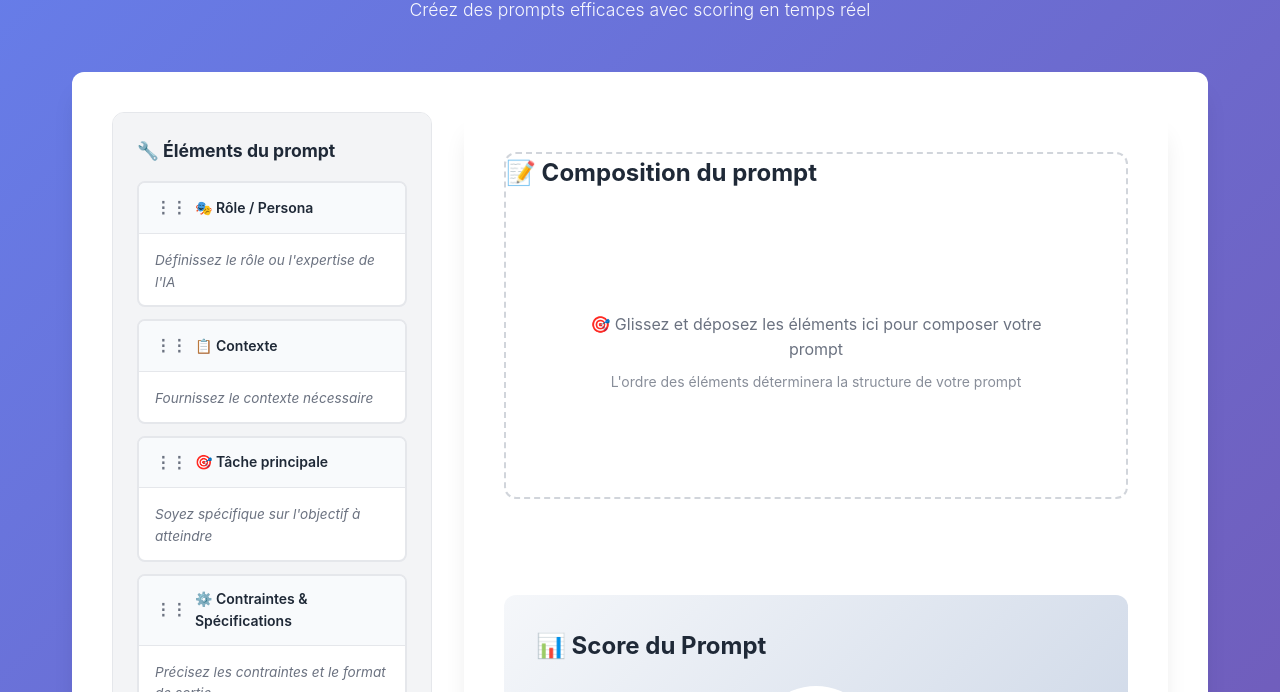
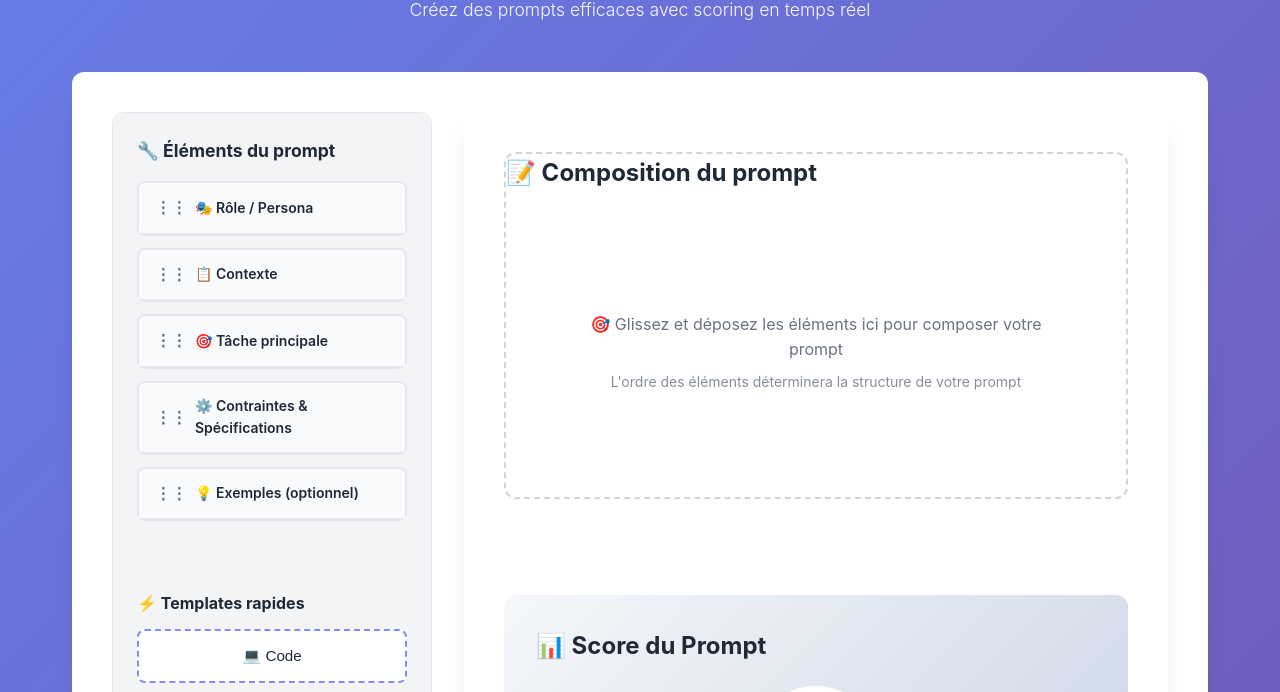
Before and after one commit to remycholley-dev/prompts-maker, a website: page index.html in a window 1280 px wide. Shown: the part 108-800 px from the top of the page. Drawn offline with Linux system fonts and the light colour scheme.

Commit message:
update interface

```diff
--- a/index.html
+++ b/index.html
@@ -24,18 +24,12 @@
                             <span class="drag-handle">⋮⋮</span>
                             <label>🎭 Rôle / Persona</label>
                         </div>
-                        <div class="field-description">
-                            <span class="hint">Définissez le rôle ou l'expertise de l'IA</span>
-                        </div>
                     </div>
 
                     <div class="draggable-field" draggable="true" data-field="context">
                         <div class="field-header">
                             <span class="drag-handle">⋮⋮</span>
                             <label>📋 Contexte</label>
-                        </div>
-                        <div class="field-description">
-                            <span class="hint">Fournissez le contexte nécessaire</span>
                         </div>
                     </div>
 
@@ -44,9 +38,6 @@
                             <span class="drag-handle">⋮⋮</span>
                             <label>🎯 Tâche principale</label>
                         </div>
-                        <div class="field-description">
-                            <span class="hint">Soyez spécifique sur l'objectif à atteindre</span>
-                        </div>
                     </div>
 
                     <div class="draggable-field" draggable="true" data-field="constraints">
@@ -54,18 +45,12 @@
                             <span class="drag-handle">⋮⋮</span>
                             <label>⚙️ Contraintes & Spécifications</label>
                         </div>
-                        <div class="field-description">
-                            <span class="hint">Précisez les contraintes et le format de sortie</span>
-                        </div>
                     </div>
 
                     <div class="draggable-field" draggable="true" data-field="examples">
                         <div class="field-header">
                             <span class="drag-handle">⋮⋮</span>
                             <label>💡 Exemples (optionnel)</label>
-                        </div>
-                        <div class="field-description">
-                            <span class="hint">Les exemples améliorent la précision</span>
                         </div>
                     </div>
 
```
